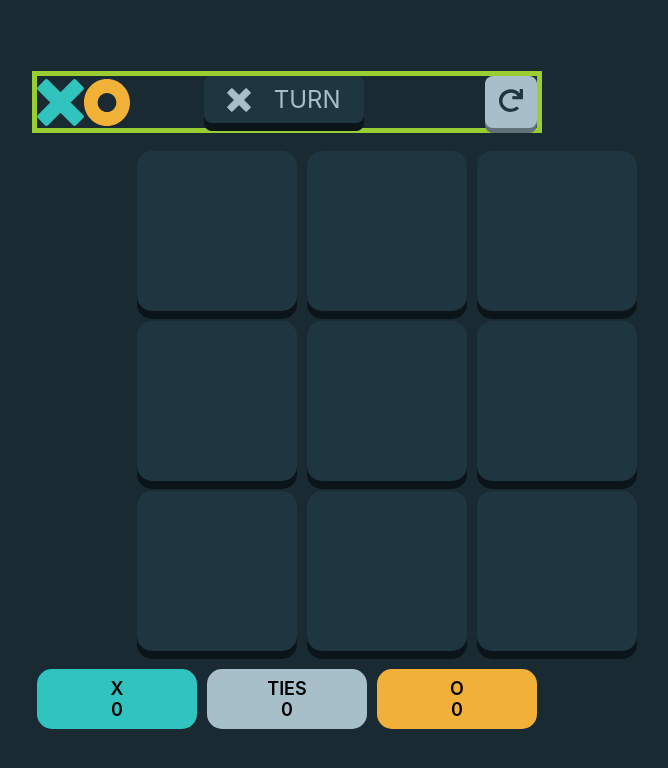
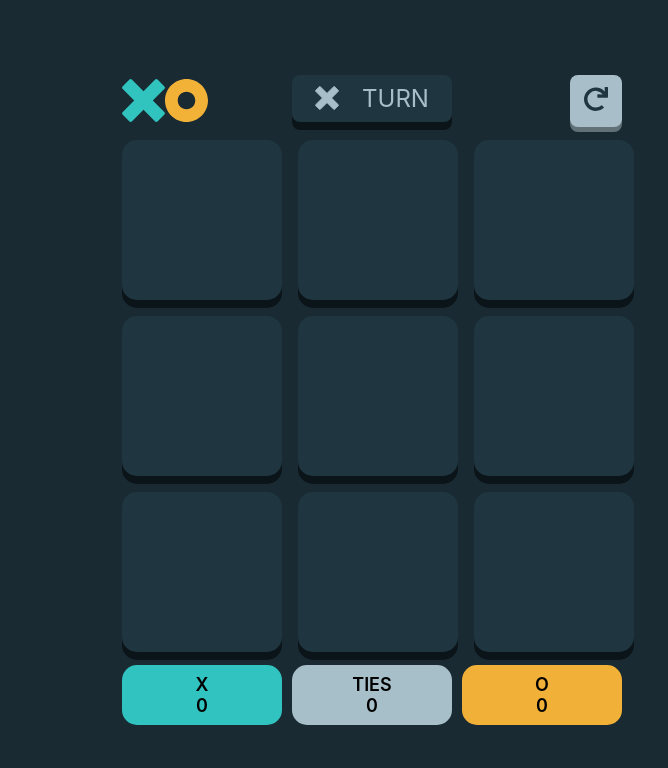
Before and after one commit to Gabby-Recny/frontend-challenges, a React (Create React App) app: page / in a window 1280 px wide. Shown: the top 768 px of the page, without its empty margins (353-1021 px from the left). Built offline with nearby package versions, Linux system fonts and the light colour scheme.

Commit message:
debug: Refine layout for desktop for better readability and maintainability

```diff
--- a/src/App.css
+++ b/src/App.css
@@ -2,10 +2,15 @@
   display: flex;
   flex-direction: column;
   justify-content: center;
+  align-items: center;
   text-align: center;
   background-color: #192A33;
   height: 100vh;
   width: 100vw;
+}
+
+.game-container {
+  width: 330px;
 }
 
 @media (min-height: 1024px) {
--- a/src/App.js
+++ b/src/App.js
@@ -59,6 +59,7 @@ const App = () => {
 
     return (
       <section className="App">
+        <section className="game-container">
           <BoardHeader
             xIsNext={xIsNext}
             winner={winner}
@@ -72,6 +73,7 @@ const App = () => {
             winner={winner}
             />
         </section>
+      </section>
     );
 }
 
--- a/src/Components/Board/Board.css
+++ b/src/Components/Board/Board.css
@@ -1,6 +1,7 @@
 .board {
     display: grid;
     grid-template-columns: repeat(3, 1fr);
-    width: 310px;
+    width: 100%;
+    grid-gap: 1em;
     margin: 0 auto;
 }
--- a/src/Components/BoardHeader/BoardHeader.css
+++ b/src/Components/BoardHeader/BoardHeader.css
@@ -1,8 +1,9 @@
 .board-header {
-    margin: 1% auto;
+    margin: 4% 0;
     display: grid;
     grid-template-columns: repeat(3, 1fr);
-    width: 310px;
+    grid-column-gap: 1em;;
+    width: 100%;
 }
 
 .icons {
@@ -81,10 +82,9 @@
     }
 }
 
-@media only screen and (min-width: 992px) {
+@media (min-width: 992px) {
     .board-header {
         width: 500px;
-        border: 5px solid yellowgreen;
     }
 
     .icons > img {
@@ -109,7 +109,7 @@
     }
 }
 
-@media only screen and (min-height: 1024px) {
+@media (min-height: 1024px) {
     .board-header {
             width: 500px;
         }
--- a/src/Components/Score/Score.css
+++ b/src/Components/Score/Score.css
@@ -30,11 +30,11 @@
 }
 
 .score-container {
-        margin: 1% auto;
+        margin: 4% 0;
         display: grid;
         grid-template-columns: repeat(3, 1fr);
-        grid-gap: 5px;
-        width: 310px;
+        grid-column-gap: 1em;
+        width: 100%;
 }
 
 @media (max-width: 768px) {
@@ -42,11 +42,10 @@
         width: 85px;
         height: 40px;
         border-radius: 10px;
+        margin: 5px;
     }
 
     .score-container {
-        width: 270px;
-        grid-gap: 9px;
         margin: 2% auto;
     }
 }
--- a/src/Components/Square/Square.css
+++ b/src/Components/Square/Square.css
@@ -3,7 +3,6 @@
     border: none;
     width: 100px;
     height: 100px;
-    margin: 5px;
     border-radius: 15px;
     -webkit-box-shadow: 0px 8px 0px 0px #0f1d23;
     -moz-box-shadow: 0px 8px 0px 0px #0b1519;
```
Lines whose indentation alone changed are shown as unchanged.
